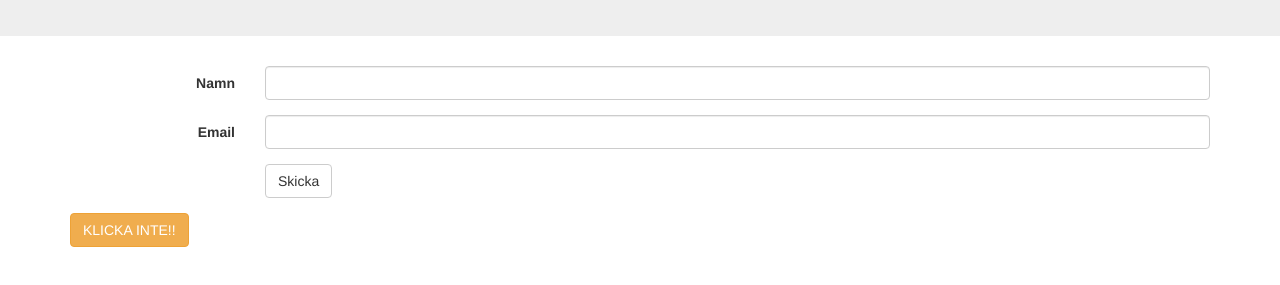
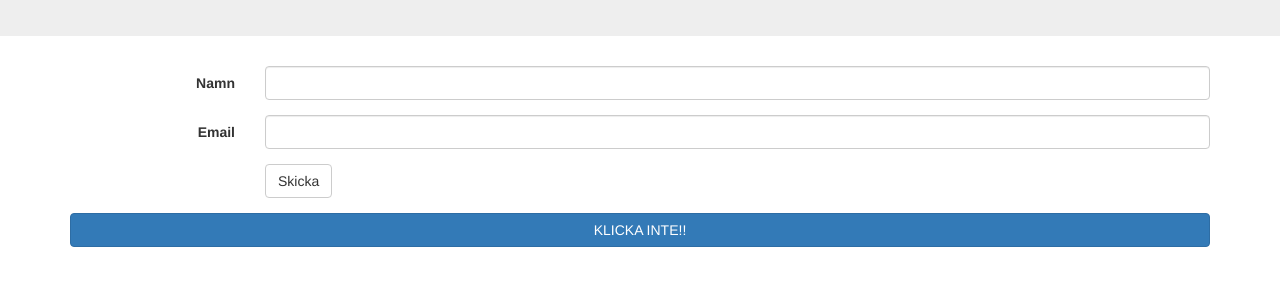
Before and after one commit to dlufr06/bootstrap, a website: page index.html in a window 1280 px wide. Shown: the part 159-444 px from the top of the page. Drawn offline with Linux system fonts and the light colour scheme.

Commit message:
updaterade klicka inte knappen
bytte klass och la till en klass

```diff
--- a/index.html
+++ b/index.html
@@ -81,7 +81,7 @@
                 </div>
           </div>
       </form>
-          <a class="btn btn-warning">KLICKA INTE!!</a>
+          <a class="btn btn-primary btn-block">KLICKA INTE!!</a>
       </div><!--Slut container -->
       <script>
             //en kommentar som gäller raden ut
```
